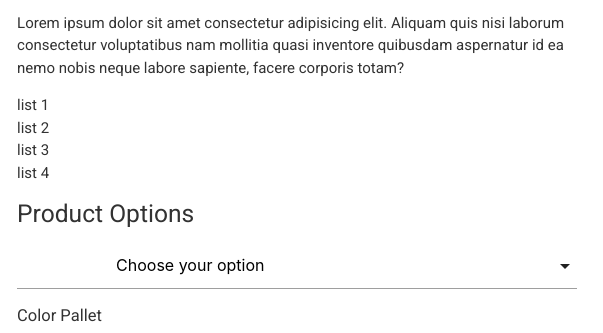
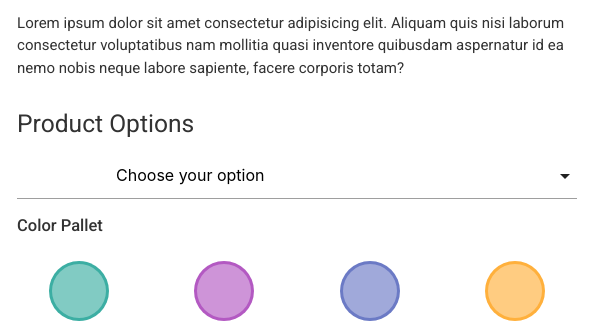
Before and after one commit to Say-M/marnon-e-commerce, a plain HTML site: page details.html in a window 1280 px wide. Shown: the part 323-656 px from the top of the page, 677-1280 px from the left. Drawn offline with nearby package versions, Linux system fonts and the light colour scheme.

Commit message:
product page list removed

```diff
--- a/details.html
+++ b/details.html
@@ -149,12 +149,6 @@
                     mollitia quasi inventore quibusdam aspernatur id ea nemo
                     nobis neque labore sapiente, facere corporis totam?
                   </p>
-                  <ul>
-                    <li>list 1</li>
-                    <li>list 2</li>
-                    <li>list 3</li>
-                    <li>list 4</li>
-                  </ul>
                 </div>
                 <h5>Product Options</h5>
                 <div class="input-field">
@@ -167,7 +161,7 @@
                     <option value="3">Option 3</option>
                   </select>
                 </div>
-                <p>Color Pallet</p>
+                <p><strong>Color Pallet</strong></p>
                 <div class="row">
                   <div class="col s3">
                     <div
```
